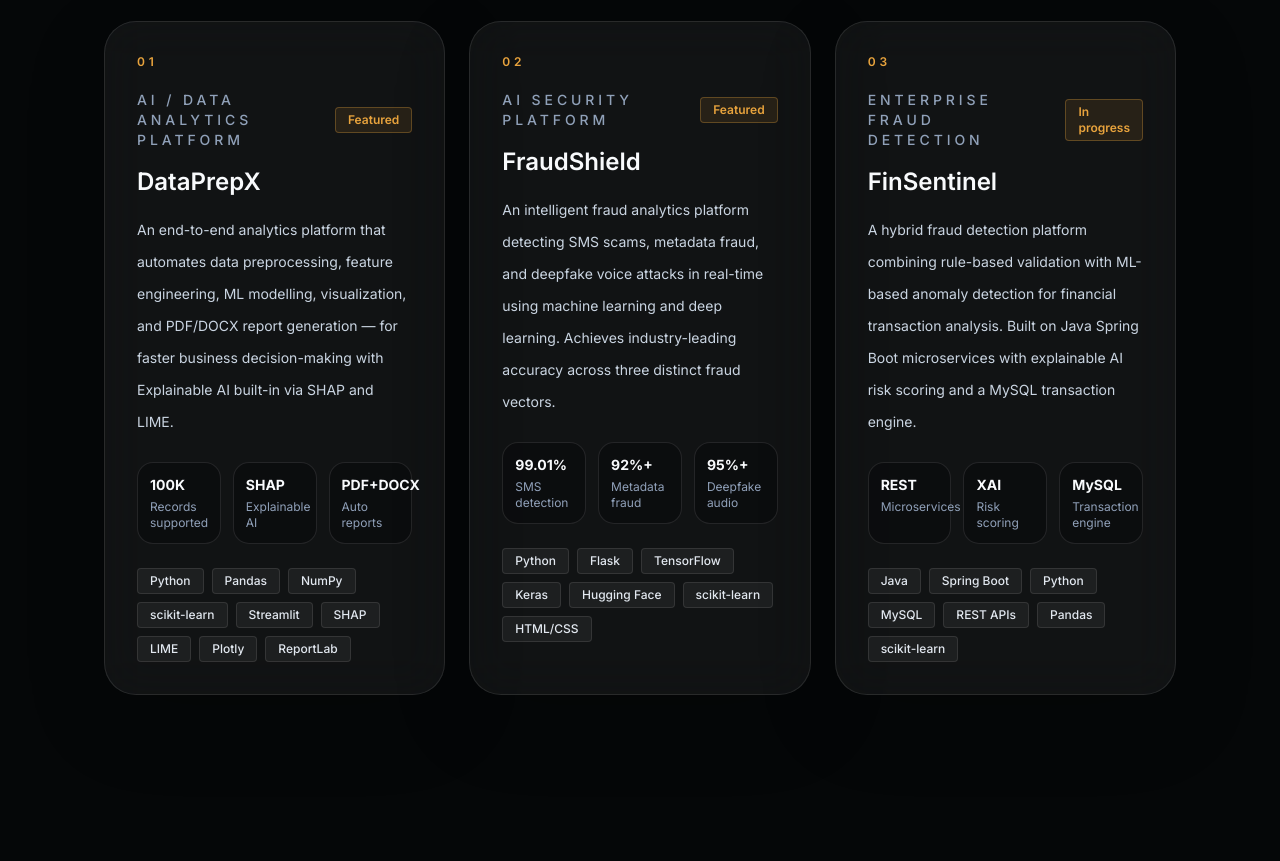
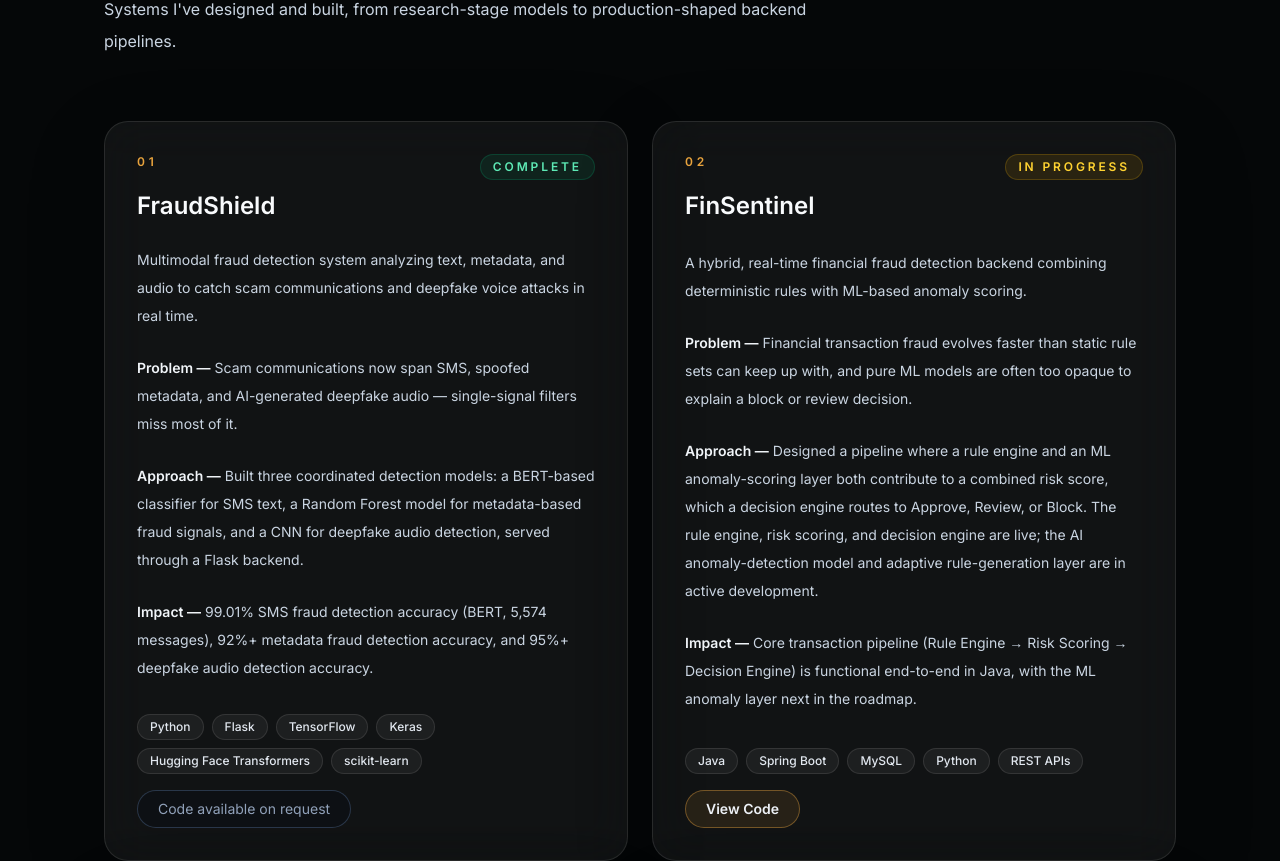
Before and after one commit to Shashank-Daga/Portfolio, a Next.js app: page / in a window 1280 px wide. Shown: the part 1674-2535 px from the top of the page. Built offline with nearby package versions, Linux system fonts and the light colour scheme.

Commit message:
Phase 1.3 Project section update

```diff
--- a/src/components/sections/Project.tsx
+++ b/src/components/sections/Project.tsx
@@ -1,129 +1,91 @@
 import { Container } from "@/components/ui/Container";
+import { Project as ProjectType, projects } from "@/lib/project-data";
+
+const statusStyles: Record<ProjectType["status"], string> = {
+  complete: "border-emerald-500/20 bg-emerald-500/10 text-emerald-300",
+  "in-progress": "border-amber-400/20 bg-amber-400/10 text-amber-300",
+};
 
 export default function Project() {
   return (
     <section id="projects" className="px-6 py-24 sm:px-8 lg:px-10">
-      <Container>
-        <div className="mb-12 flex flex-col gap-3">
+      <Container className="grid gap-16">
+        <div className="flex flex-col gap-3">
           <div className="inline-flex w-fit items-center gap-3 text-xs font-semibold uppercase tracking-[0.3em] text-[#E8A33D]">
             Featured Work
           </div>
+          <div className="max-w-3xl">
             <h2 className="text-4xl font-extrabold tracking-[-0.03em] text-[#F8FAFC] sm:text-5xl">
               Projects that <span className="text-[#E8A33D]">ship.</span>
             </h2>
-        </div>
-
-        <div className="grid gap-6 lg:grid-cols-3">
-          <article className="flex h-full flex-col rounded-[32px] border border-white/10 bg-white/5 p-8 shadow-[0_25px_80px_rgba(0,0,0,0.2)] backdrop-blur-xl">
-            <div className="text-xs font-semibold uppercase tracking-[0.32em] text-[#E8A33D]">01</div>
-            <div className="mt-5 flex items-center justify-between gap-3">
-              <div className="text-sm font-medium uppercase tracking-[0.28em] text-slate-400">AI / DATA ANALYTICS PLATFORM</div>
-              <div className="rounded-sm border border-[#E8A33D]/30 bg-[#E8A33D]/10 px-3 py-1 text-xs font-semibold text-[#E8A33D]">
-                Featured
-              </div>
-            </div>
-            <h3 className="mt-4 text-2xl font-semibold text-[#F8FAFC]">DataPrepX</h3>
-            <p className="mt-4 text-sm leading-8 text-slate-300">
-              An end-to-end analytics platform that automates data preprocessing, feature engineering, ML modelling, visualization, and PDF/DOCX report generation — for faster business decision-making with Explainable AI built-in via SHAP and LIME.
+            <p className="mt-5 text-base leading-8 text-slate-300">
+              Systems I&apos;ve designed and built, from research-stage models to production-shaped backend pipelines.
             </p>
-
-            <div className="mt-6 grid gap-3 sm:grid-cols-3">
-              <div className="rounded-2xl border border-white/10 bg-[#050708]/40 p-3">
-                <strong className="block text-sm text-[#F8FAFC]">100K</strong>
-                <span className="mt-1 block text-xs text-slate-400">Records supported</span>
-              </div>
-              <div className="rounded-2xl border border-white/10 bg-[#050708]/40 p-3">
-                <strong className="block text-sm text-[#F8FAFC]">SHAP</strong>
-                <span className="mt-1 block text-xs text-slate-400">Explainable AI</span>
-              </div>
-              <div className="rounded-2xl border border-white/10 bg-[#050708]/40 p-3">
-                <strong className="block text-sm text-[#F8FAFC]">PDF+DOCX</strong>
-                <span className="mt-1 block text-xs text-slate-400">Auto reports</span>
           </div>
         </div>
 
-            <div className="mt-6 flex flex-wrap gap-2">
-              {['Python', 'Pandas', 'NumPy', 'scikit-learn', 'Streamlit', 'SHAP', 'LIME', 'Plotly', 'ReportLab'].map((tag) => (
-                <span key={tag} className="rounded-sm border border-white/10 bg-white/5 px-3 py-1 text-xs font-medium text-slate-200">
+        <div className="grid gap-6 lg:grid-cols-2">
+          {projects.map((project, index) => (
+            <article
+              key={project.slug}
+              className="group flex h-full flex-col justify-between rounded-[24px] border border-white/10 bg-white/5 p-8 shadow-[0_25px_80px_rgba(0,0,0,0.2)] backdrop-blur-xl transition hover:-translate-y-1 hover:border-[#E8A33D]/40"
+            >
+              <div className="flex items-start justify-between gap-4">
+                <div>
+                  <div className="text-xs font-semibold uppercase tracking-[0.32em] text-[#E8A33D]">
+                    {String(index + 1).padStart(2, "0")}
+                  </div>
+                  <h3 className="mt-5 text-2xl font-semibold text-[#F8FAFC]">{project.title}</h3>
+                </div>
+                <span className={`rounded-full border px-3 py-1 text-xs font-semibold uppercase tracking-[0.24em] ${statusStyles[project.status]}`}>
+                  {project.statusLabel}
+                </span>
+              </div>
+
+              <div className="mt-6 space-y-6 text-sm leading-7 text-slate-300">
+                <p>{project.summary}</p>
+                <div>
+                  <span className="font-semibold text-slate-100">Problem —</span> {project.problem}
+                </div>
+                <div>
+                  <span className="font-semibold text-slate-100">Approach —</span> {project.approach}
+                </div>
+                <div>
+                  <span className="font-semibold text-slate-100">Impact —</span> {project.impact}
+                </div>
+              </div>
+
+              <div className="mt-8 flex flex-col gap-4">
+                <div className="flex flex-wrap gap-2">
+                  {project.stack.map((tag) => (
+                    <span
+                      key={tag}
+                      className="rounded-full border border-white/10 bg-white/5 px-3 py-1 text-xs font-medium text-slate-200"
+                    >
                       {tag}
                     </span>
                   ))}
                 </div>
-          </article>
 
-          <article className="flex h-full flex-col rounded-[32px] border border-white/10 bg-white/5 p-8 shadow-[0_25px_80px_rgba(0,0,0,0.2)] backdrop-blur-xl">
-            <div className="text-xs font-semibold uppercase tracking-[0.32em] text-[#E8A33D]">02</div>
-            <div className="mt-5 flex items-center justify-between gap-3">
-              <div className="text-sm font-medium uppercase tracking-[0.28em] text-slate-400">AI SECURITY PLATFORM</div>
-              <div className="rounded-sm border border-[#E8A33D]/30 bg-[#E8A33D]/10 px-3 py-1 text-xs font-semibold text-[#E8A33D]">
-                Featured
+                <div>
+                  {project.githubUrl ? (
+                    <a
+                      href={project.githubUrl}
+                      target="_blank"
+                      rel="noreferrer"
+                      className="inline-flex items-center justify-center rounded-full border border-[#E8A33D]/40 bg-[#E8A33D]/10 px-5 py-2 text-sm font-semibold text-[#E8A33D] transition hover:bg-[#E8A33D]/15"
+                    >
+                      View Code
+                    </a>
+                  ) : (
+                    <span className="inline-flex items-center justify-center rounded-full border border-slate-700/80 bg-slate-950/20 px-5 py-2 text-sm text-slate-400">
+                      Code available on request
+                    </span>
+                  )}
                 </div>
               </div>
-            <h3 className="mt-4 text-2xl font-semibold text-[#F8FAFC]">FraudShield</h3>
-            <p className="mt-4 text-sm leading-8 text-slate-300">
-              An intelligent fraud analytics platform detecting SMS scams, metadata fraud, and deepfake voice attacks in real-time using machine learning and deep learning. Achieves industry-leading accuracy across three distinct fraud vectors.
-            </p>
-
-            <div className="mt-6 grid gap-3 sm:grid-cols-3">
-              <div className="rounded-2xl border border-white/10 bg-[#050708]/40 p-3">
-                <strong className="block text-sm text-[#F8FAFC]">99.01%</strong>
-                <span className="mt-1 block text-xs text-slate-400">SMS detection</span>
-              </div>
-              <div className="rounded-2xl border border-white/10 bg-[#050708]/40 p-3">
-                <strong className="block text-sm text-[#F8FAFC]">92%+</strong>
-                <span className="mt-1 block text-xs text-slate-400">Metadata fraud</span>
-              </div>
-              <div className="rounded-2xl border border-white/10 bg-[#050708]/40 p-3">
-                <strong className="block text-sm text-[#F8FAFC]">95%+</strong>
-                <span className="mt-1 block text-xs text-slate-400">Deepfake audio</span>
-              </div>
-            </div>
-
-            <div className="mt-6 flex flex-wrap gap-2">
-              {['Python', 'Flask', 'TensorFlow', 'Keras', 'Hugging Face', 'scikit-learn', 'HTML/CSS'].map((tag) => (
-                <span key={tag} className="rounded-sm border border-white/10 bg-white/5 px-3 py-1 text-xs font-medium text-slate-200">
-                  {tag}
-                </span>
+            </article>
           ))}
-            </div>
-          </article>
-
-          <article className="flex h-full flex-col rounded-[32px] border border-white/10 bg-white/5 p-8 shadow-[0_25px_80px_rgba(0,0,0,0.2)] backdrop-blur-xl">
-            <div className="text-xs font-semibold uppercase tracking-[0.32em] text-[#E8A33D]">03</div>
-            <div className="mt-5 flex items-center justify-between gap-3">
-              <div className="text-sm font-medium uppercase tracking-[0.28em] text-slate-400">ENTERPRISE FRAUD DETECTION</div>
-              <div className="rounded-sm border border-[#E8A33D]/30 bg-[#E8A33D]/10 px-3 py-1 text-xs font-semibold text-[#E8A33D]">
-                In progress
-              </div>
-            </div>
-            <h3 className="mt-4 text-2xl font-semibold text-[#F8FAFC]">FinSentinel</h3>
-            <p className="mt-4 text-sm leading-8 text-slate-300">
-              A hybrid fraud detection platform combining rule-based validation with ML-based anomaly detection for financial transaction analysis. Built on Java Spring Boot microservices with explainable AI risk scoring and a MySQL transaction engine.
-            </p>
-
-            <div className="mt-6 grid gap-3 sm:grid-cols-3">
-              <div className="rounded-2xl border border-white/10 bg-[#050708]/40 p-3">
-                <strong className="block text-sm text-[#F8FAFC]">REST</strong>
-                <span className="mt-1 block text-xs text-slate-400">Microservices</span>
-              </div>
-              <div className="rounded-2xl border border-white/10 bg-[#050708]/40 p-3">
-                <strong className="block text-sm text-[#F8FAFC]">XAI</strong>
-                <span className="mt-1 block text-xs text-slate-400">Risk scoring</span>
-              </div>
-              <div className="rounded-2xl border border-white/10 bg-[#050708]/40 p-3">
-                <strong className="block text-sm text-[#F8FAFC]">MySQL</strong>
-                <span className="mt-1 block text-xs text-slate-400">Transaction engine</span>
-              </div>
-            </div>
-
-            <div className="mt-6 flex flex-wrap gap-2">
-              {['Java', 'Spring Boot', 'Python', 'MySQL', 'REST APIs', 'Pandas', 'scikit-learn'].map((tag) => (
-                <span key={tag} className="rounded-sm border border-white/10 bg-white/5 px-3 py-1 text-xs font-medium text-slate-200">
-                  {tag}
-                </span>
-              ))}
-            </div>
-          </article>
         </div>
       </Container>
     </section>
--- /dev/null
+++ b/src/lib/project-data.ts
@@ -0,0 +1,97 @@
+export type ProjectStatus = "complete" | "in-progress";
+
+export interface Project {
+  slug: string;
+  title: string;
+  status: ProjectStatus;
+  statusLabel: string;
+  summary: string;
+  problem: string;
+  approach: string;
+  impact: string;
+  stack: string[];
+  githubUrl?: string; // omitted -> "Code available on request"
+}
+
+export const projects: Project[] = [
+  {
+    slug: "fraudshield",
+    title: "FraudShield",
+    status: "complete",
+    statusLabel: "Complete",
+    summary:
+      "Multimodal fraud detection system analyzing text, metadata, and audio to catch scam communications and deepfake voice attacks in real time.",
+    problem:
+      "Scam communications now span SMS, spoofed metadata, and AI-generated deepfake audio — single-signal filters miss most of it.",
+    approach:
+      "Built three coordinated detection models: a BERT-based classifier for SMS text, a Random Forest model for metadata-based fraud signals, and a CNN for deepfake audio detection, served through a Flask backend.",
+    impact:
+      "99.01% SMS fraud detection accuracy (BERT, 5,574 messages), 92%+ metadata fraud detection accuracy, and 95%+ deepfake audio detection accuracy.",
+    stack: [
+      "Python",
+      "Flask",
+      "TensorFlow",
+      "Keras",
+      "Hugging Face Transformers",
+      "scikit-learn",
+    ],
+    // githubUrl intentionally omitted — link pending
+  },
+  {
+    slug: "Finsentinel",
+    title: "FinSentinel",
+    status: "in-progress",
+    statusLabel: "In Progress",
+    summary:
+      "A hybrid, real-time financial fraud detection backend combining deterministic rules with ML-based anomaly scoring.",
+    problem:
+      "Financial transaction fraud evolves faster than static rule sets can keep up with, and pure ML models are often too opaque to explain a block or review decision.",
+    approach:
+      "Designed a pipeline where a rule engine and an ML anomaly-scoring layer both contribute to a combined risk score, which a decision engine routes to Approve, Review, or Block. The rule engine, risk scoring, and decision engine are live; the AI anomaly-detection model and adaptive rule-generation layer are in active development.",
+    impact:
+      "Core transaction pipeline (Rule Engine → Risk Scoring → Decision Engine) is functional end-to-end in Java, with the ML anomaly layer next in the roadmap.",
+    stack: ["Java", "Spring Boot", "MySQL", "Python", "REST APIs"],
+    githubUrl: "https://github.com/Shashank-Daga/FinSentinel",
+  },
+  {
+    slug: "dataprepx",
+    title: "DataPrepX",
+    status: "complete",
+    statusLabel: "Complete",
+    summary:
+      "An end-to-end AutoML platform that automates data preprocessing, feature engineering, model training, and explainable report generation.",
+    problem:
+      "Manual data cleaning and model selection are slow, and most AutoML output is a black box with no explanation for its decisions or a report a non-technical stakeholder can read.",
+    approach:
+      "Built a scalable pipeline handling datasets up to 100K records, integrating SHAP and LIME for explainability, and auto-generating professional PDF/DOCX reports with actionable insights via a Streamlit interface.",
+    impact:
+      "Processed datasets up to 100,000 records end-to-end, from raw data to an explainable, stakeholder-ready report.",
+    stack: [
+      "Python",
+      "Pandas",
+      "NumPy",
+      "scikit-learn",
+      "Streamlit",
+      "SHAP",
+      "LIME",
+      "ReportLab",
+    ],
+    githubUrl: "https://github.com/Shashank-Daga/DataPerpX",
+  },
+  {
+    slug: "ai-crm",
+    title: "AI-Based CRM",
+    status: "complete",
+    statusLabel: "Complete",
+    summary:
+      "A sponsored, full-stack CRM with AI-driven automation, customer insights, and integrated communication tooling.",
+    problem:
+      "Teams need CRM tooling that goes beyond static record-keeping to actively automate outreach and surface customer insight.",
+    approach:
+      "Built the full-stack application end-to-end on the MERN stack, integrated AI chatbots for automation and NLP-driven customer insights, and wired in the Twilio API for seamless communication.",
+    impact:
+      "Delivered a complete sponsored full-stack CRM covering backend, frontend, database, and AI-assisted automation.",
+    stack: ["MongoDB", "Express", "React", "Node.js", "NLP", "Twilio API"],
+    // githubUrl intentionally omitted — link pending
+  },
+];
```
Lines whose indentation alone changed are shown as unchanged.
